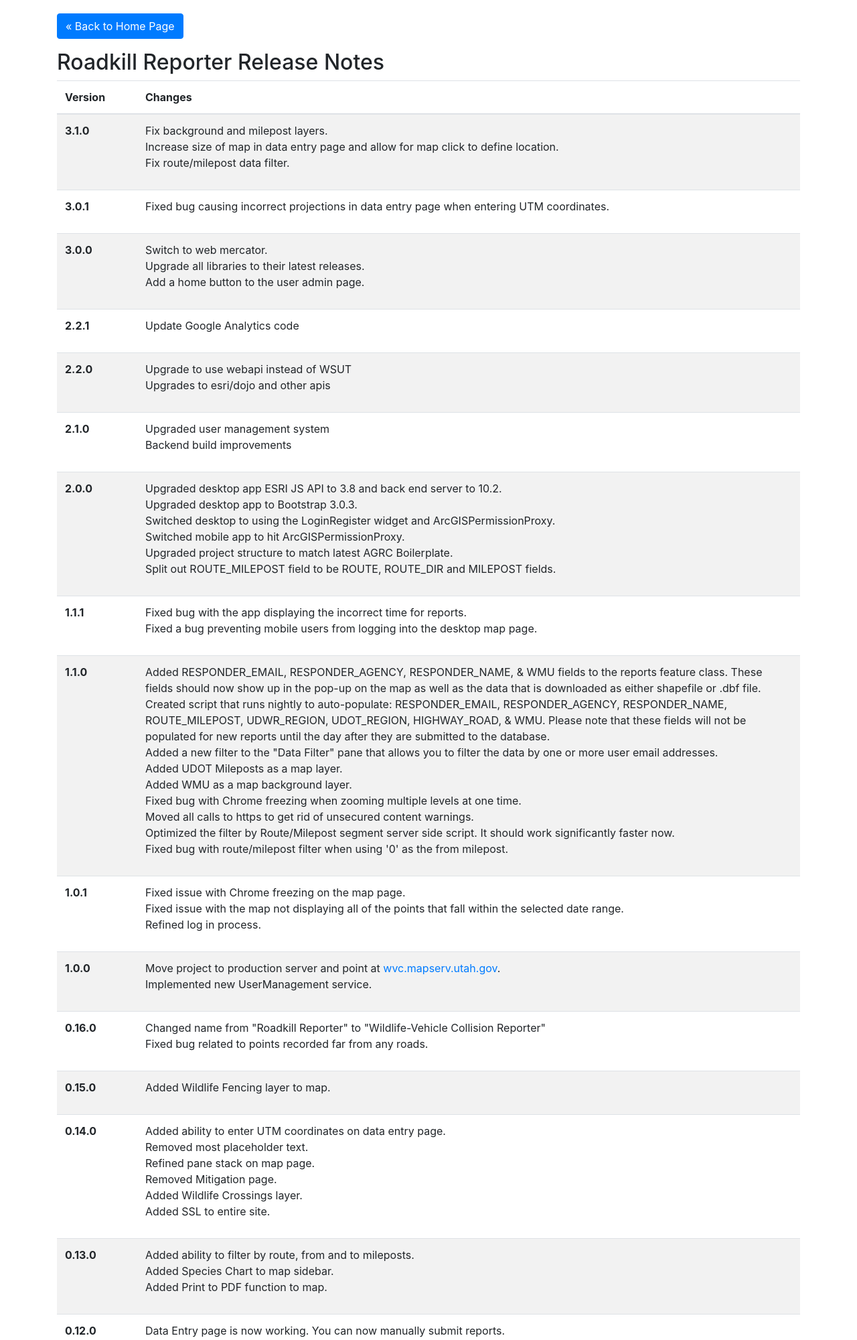
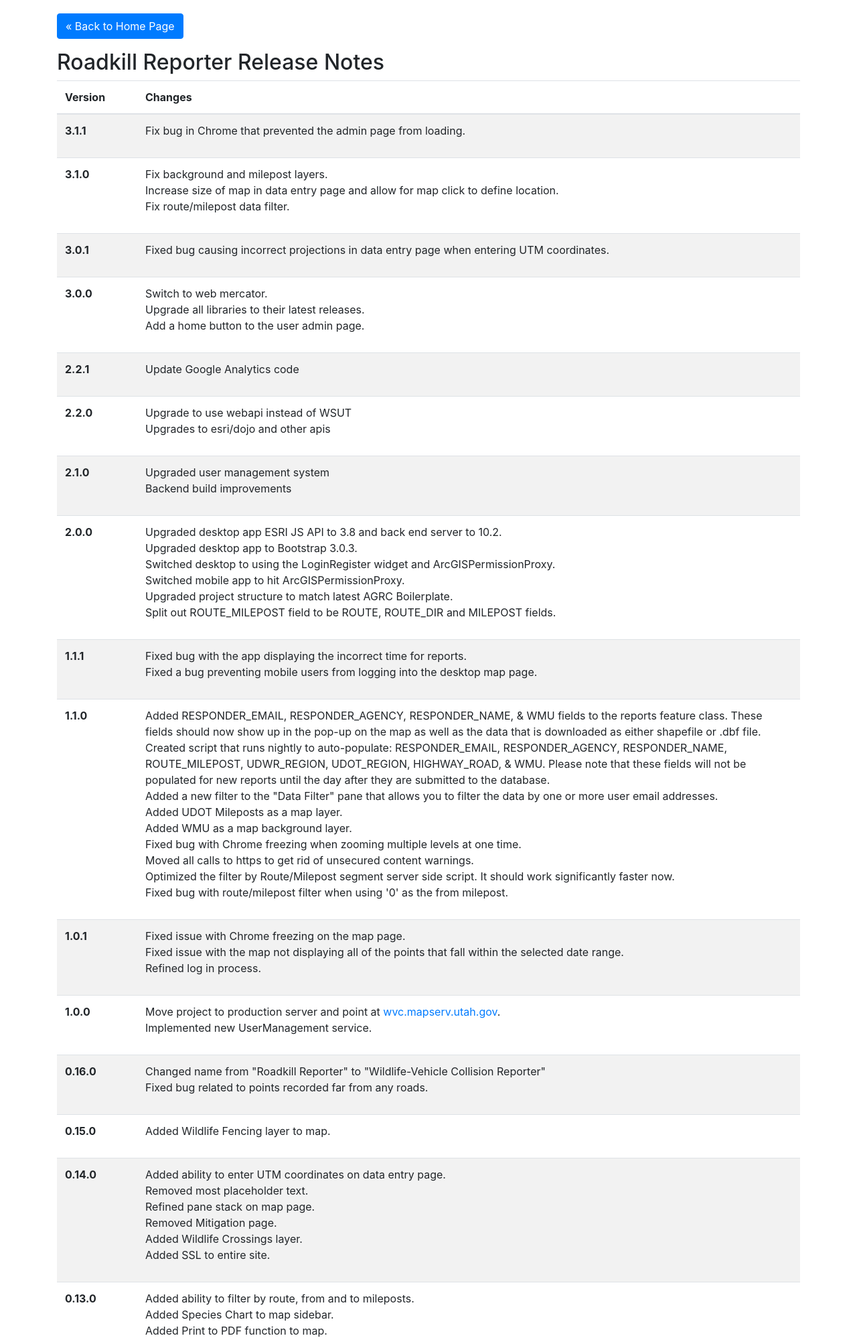
Before and after one commit to agrc/roadkill-web, a PHP site: page /release_notes.php in a window 1280 px wide. Shown: the top 2000 px of the page at 67% size. Run offline with PHP 8.4, Linux system fonts and the light colour scheme; some libraries are stand-ins or nearby versions.

Commit message:
Release v3.1.1

```diff
--- a/bower.json
+++ b/bower.json
@@ -1,6 +1,6 @@
 {
   "name": "roadkill-desktop",
-  "version": "3.1.0",
+  "version": "3.1.1",
   "homepage": "https://github.com/agrc/roadkill-desktop",
   "authors": [
     "Scott Davis <stdavis@utah.gov>"
--- a/package.json
+++ b/package.json
@@ -1,6 +1,6 @@
 {
   "name": "roadkill-desktop",
-  "version": "3.1.0",
+  "version": "3.1.1",
   "devDependencies": {
     "grunt": "^0.4.5",
     "grunt-bump": "^0.8.0",
--- a/src/app/config.js
+++ b/src/app/config.js
@@ -10,7 +10,7 @@ define([
     esriConfig
 ) {
     var ROADKILL = {
-        version: '3.1.0'
+        version: '3.1.1'
     };
     ROADKILL.server = document.location.protocol + '//' + document.domain;
     ROADKILL.baseUrl = ROADKILL.server + '/arcgis/rest/services/Roadkill';
--- a/src/app/package.json
+++ b/src/app/package.json
@@ -1,6 +1,6 @@
 {
     "name": "RoadkillDesktop.app",
-    "version": "3.1.0",
+    "version": "3.1.1",
     "main": "main",
     "description": "Roadkill Desktop Application",
     "homepage": "https://github.com/agrc/roadkill-desktop",
--- a/src/release_notes.php
+++ b/src/release_notes.php
@@ -16,6 +16,14 @@
                     </tr>
                 </thead>
                 <tbody>
+                    <tr>
+                        <td class="version">3.1.1</td>
+                        <td>
+                            <ul class='list-unstyled'>
+                                <li>Fix bug in Chrome that prevented the admin page from loading.</li>
+                            </ul>
+                        </td>
+                    </tr>
                     <tr>
                         <td class="version">3.1.0</td>
                         <td>
```
